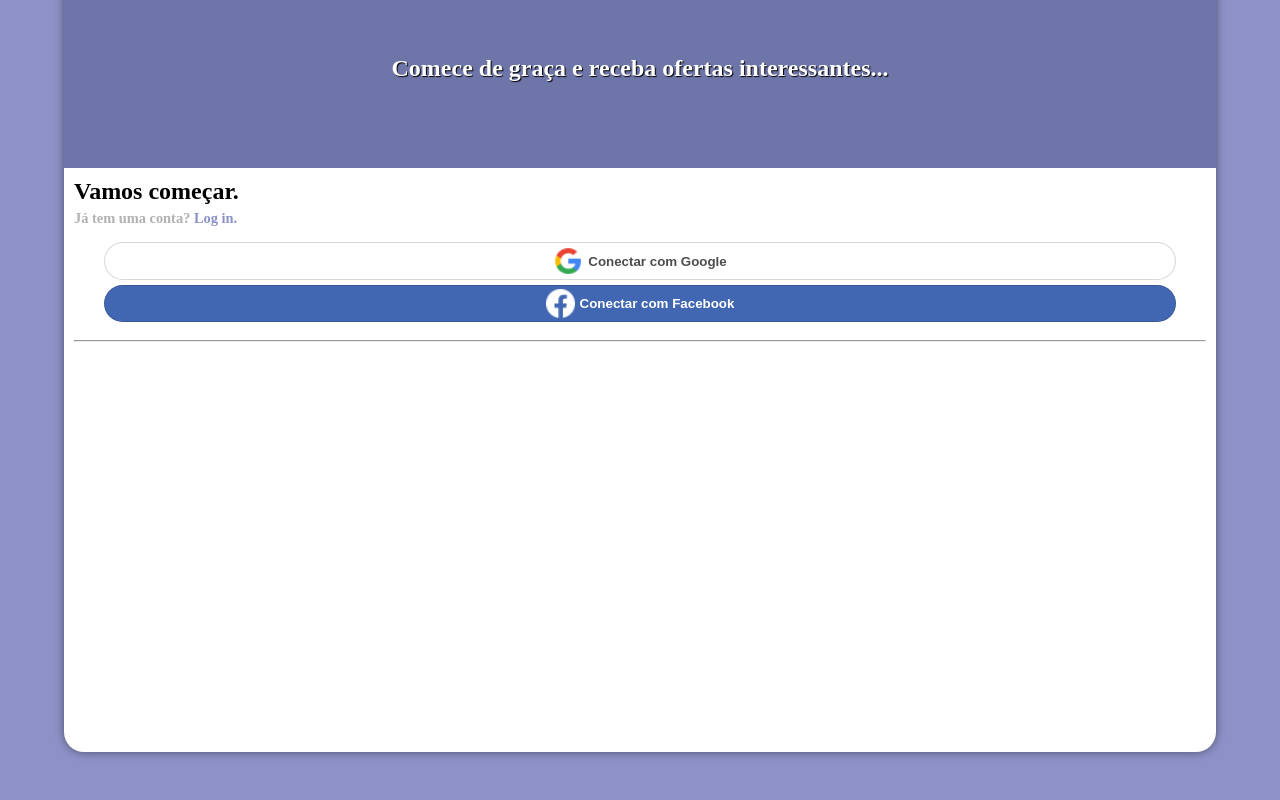
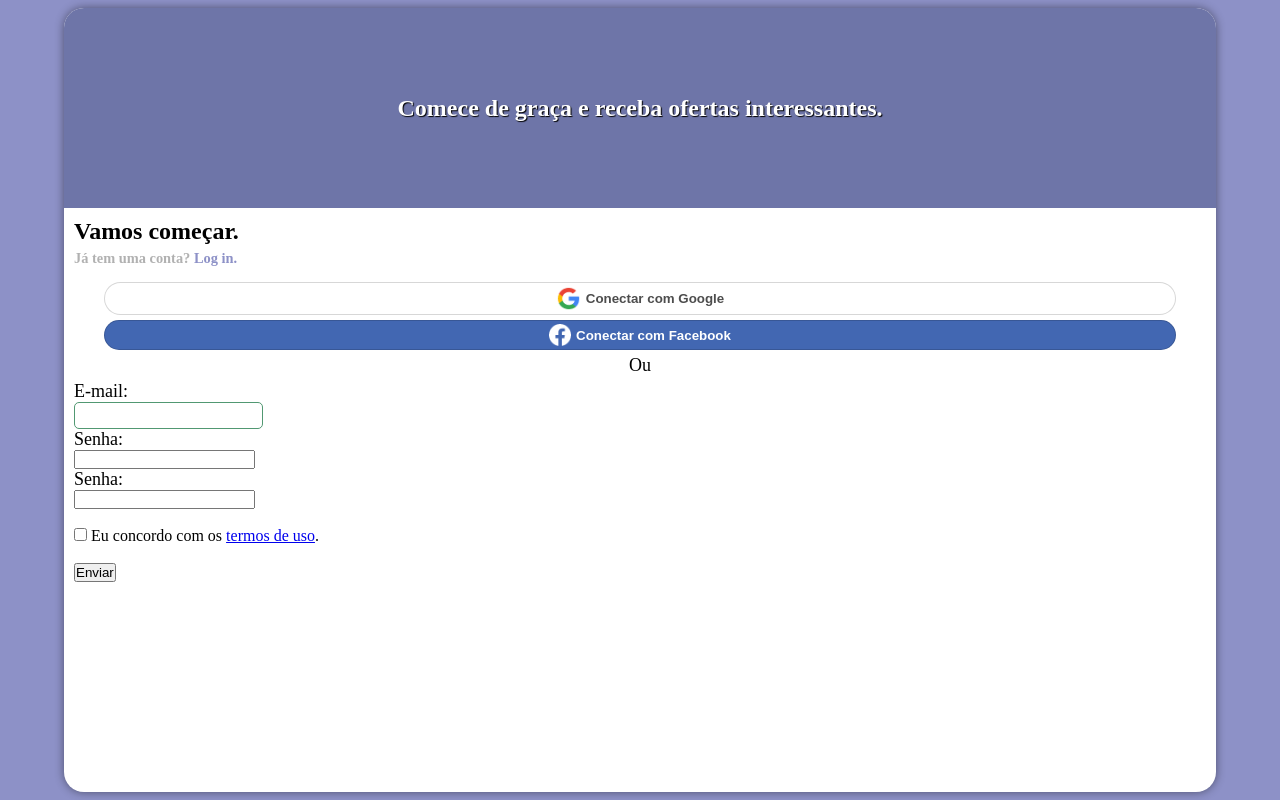
Before and after one commit to Luuiz-Alves/projeto-cadastro, a plain HTML site: page index.html in a window 1280 px wide. Drawn offline with Linux system fonts and the light colour scheme.

Commit message:
Começando a parte do formulario.

```diff
--- a/estilos/style.css
+++ b/estilos/style.css
@@ -27,13 +27,13 @@ body {
 }
 
 body, html {
-    height: 90vh;
+    height: 100vh;
     width: 100vw;
 }
 
 main {
     position: relative;
-    height: 90vh;
+    height: 100vh;
     width: 100vw;
 }
 
@@ -126,3 +126,24 @@ button:hover {
 #facebook:hover {
     background-color: rgb(52, 82, 142);
 }
+
+#ou {
+    text-align: center;
+    padding: 5px 0px;
+
+}
+
+#formulario {
+
+}
+
+p {
+    font-size: 18px;
+}
+
+.teste {
+    padding: 5px;
+    border: solid 1px var(--cor2);
+    border-radius: 5px;
+    margin: auto;
+}
--- a/index.html
+++ b/index.html
@@ -13,18 +13,26 @@
         <section id="login">
             <div id="imagem">
                 <!-- Aqui vai a imagem -->
-                <h1>Comece de graça e receba ofertas interessantes...</h1>
+                <h1>Comece de graça e receba ofertas interessantes.</h1>
             </div>
             <div id="inicio">
                 <h1>Vamos começar.</h1>
                 <h2>Já tem uma conta? <a href="">Log in.</a></h2>
                 <div class="botao">
-                    <button><img src="imagens/google.png" alt="" width="30px">Conectar com Google</button>
-                    <button id="facebook"><img src="imagens/facebook.png" alt="" width="29+px">Conectar com Facebook</button>
-                </div> <br><hr>
+                    <button><img src="imagens/google.png" alt="" width="25px">Conectar com Google</button>
+                    <button id="facebook"><img src="imagens/facebook.png" alt="" width="22px">Conectar com Facebook</button>
+                </div>
+                <p id="ou">Ou</p>
                 <div id="formulario">
                     <form action="login.php" method="post">
-
+                        <p>E-mail:</p>
+                        <input type="email" name="nemail" id="iemail" class="teste">
+                        <p>Senha:</p>
+                        <input type="password" name="npassword" id="ipassword">
+                        <p>Senha:</p>
+                        <input type="password" name="npassword" id="ipassword"><br><br>
+                        <input type="checkbox" name="" id=""> Eu concordo com os <a href="#">termos de uso</a>. <br><br>
+                        <input type="submit" value="Enviar">
                     </form>
                 </div>
             </div>
```
